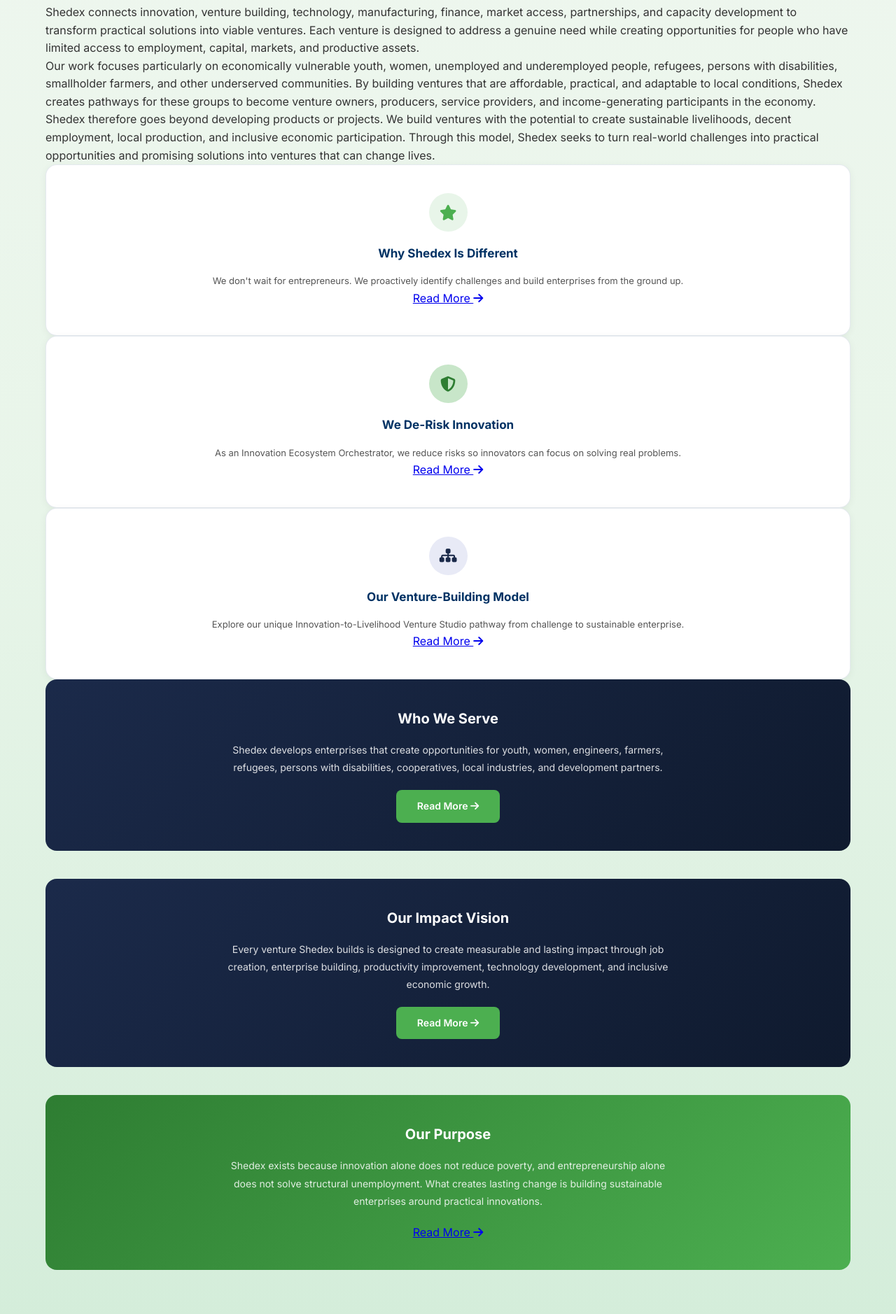
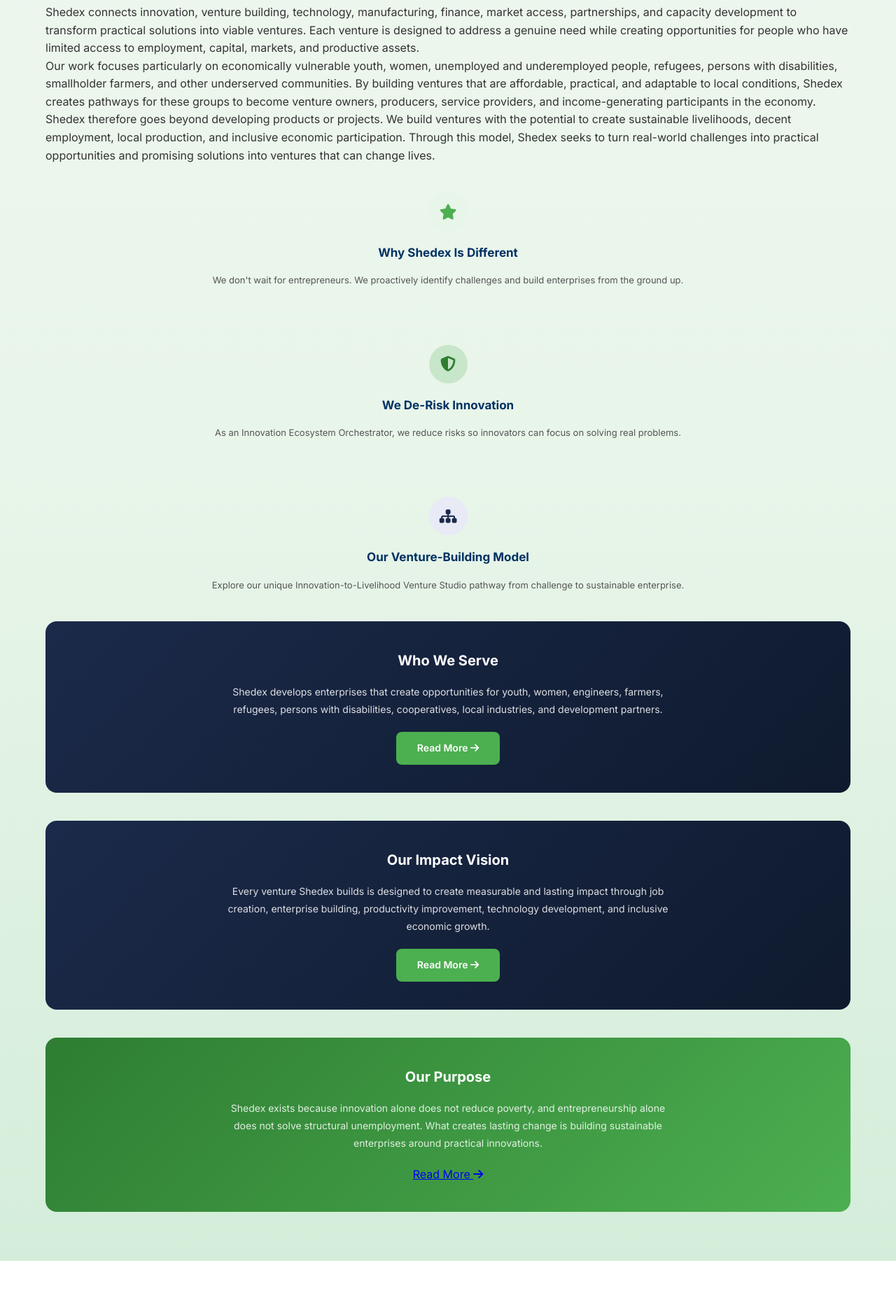
Before and after one commit to codewiztinsing/sigma, a Django app: page / in a window 1280 px wide. Shown: the part 1164-3042 px from the top of the page at 70% size. Run offline with Django 5.2, Linux system fonts and the light colour scheme.

Commit message:
commit 2

```diff
--- a/static/css/styles.css
+++ b/static/css/styles.css
@@ -554,14 +554,15 @@ textarea:focus-visible, select:focus-visible, label:focus-visible {
 .about-card {
   padding: 40px 30px;
   border-radius: 16px;
-  background: var(--white);
-  border: 1px solid rgba(0,50,100,0.1);
   transition: all 0.3s;
-  box-shadow: 0 2px 12px rgba(0,0,0,0.05);
   text-align: center;
 }
+.about-card-link {
+  display: block;
+  text-decoration: none;
+  cursor: pointer;
+}
 .about-card:hover {
-  box-shadow: 0 12px 40px rgba(0,0,0,0.08);
   transform: translateY(-5px);
 }
 .about-card-icon {
--- a/templates/about.html
+++ b/templates/about.html
@@ -202,11 +202,11 @@
 <section class="detail-section section-white">
   <div class="container-narrow">
     <div class="quote-block animate-on-scroll">
-      <p class="quote-text">Rather than asking, <span class="highlight">"How do we build more startups?"</span><br>Shedex asks, <span class="highlight">"How do we build the ecosystems that enable innovators to solve livelihood challenges, transform their ideas into sustainable enterprises, and create decent jobs that improve people's lives?"</span></p>
-      <p class="quote-answer">This philosophy defines Shedex's Innovation-to-Livelihood Ecosystem Model.</p>
+      <p class="quote-text">Rather than asking, <span class="highlight">"How do we help more people start businesses?"</span><br>Shedex asks, <span class="highlight">"How do we identify real livelihood challenges, build practical and affordable ventures that address them, test those ventures in the real world, and place them in the hands of economically vulnerable people who can own, operate, and grow them?"</span></p>
+      <p class="quote-answer">This philosophy defines Shedex's Innovation-to-Livelihood Venture Model.</p>
     </div>
     <div class="prose animate-on-scroll" style="text-align: center; margin-top: 30px;">
-      <p><strong>Innovation is the catalyst—not the destination.</strong><br><span style="color: var(--sigma-green); font-weight: 700; font-size: 18px;">Our ultimate goal is to build ecosystems that transform ideas into sustainable enterprises, create decent jobs, improve quality of life, and drive inclusive economic development.</span></p>
+      <p><strong>Innovation is the catalyst—not the destination.</strong><br><span style="color: var(--sigma-green); font-weight: 700; font-size: 18px;">Our ultimate goal is poverty reduction through practical venture creation that generates sustainable livelihoods, employment, and inclusive economic opportunities for economically vulnerable communities.</span></p>
     </div>
   </div>
 </section>
--- a/templates/index.html
+++ b/templates/index.html
@@ -80,24 +80,21 @@
     </div>
 
     <div class="about-grid">
-      <div class="about-card animate-on-scroll animate-delay-1">
+      <a href="{% url 'about' %}#why-sigma" class="about-card about-card-link animate-on-scroll animate-delay-1">
         <div class="about-card-icon green"><i class="fas fa-star" aria-hidden="true"></i></div>
         <h4>Why Shedex Is Different</h4>
         <p>We don't wait for entrepreneurs. We proactively identify challenges and build enterprises from the ground up.</p>
-        <a href="{% url 'about' %}#why-sigma" class="btn-card green">Read More <i class="fas fa-arrow-right" aria-hidden="true"></i></a>
-      </div>
-      <div class="about-card animate-on-scroll animate-delay-3">
+      </a>
+      <a href="{% url 'about' %}#de-risk" class="about-card about-card-link animate-on-scroll animate-delay-3">
         <div class="about-card-icon dark-green"><i class="fas fa-shield-halved" aria-hidden="true"></i></div>
         <h4>We De-Risk Innovation</h4>
         <p>As an Innovation Ecosystem Orchestrator, we reduce risks so innovators can focus on solving real problems.</p>
-        <a href="{% url 'about' %}#de-risk" class="btn-card dark-green">Read More <i class="fas fa-arrow-right" aria-hidden="true"></i></a>
-      </div>
-      <div class="about-card animate-on-scroll animate-delay-4">
+      </a>
+      <a href="{% url 'about' %}#venture-model" class="about-card about-card-link animate-on-scroll animate-delay-4">
         <div class="about-card-icon navy"><i class="fas fa-sitemap" aria-hidden="true"></i></div>
         <h4>Our Venture-Building Model</h4>
         <p>Explore our unique Innovation-to-Livelihood Venture Studio pathway from challenge to sustainable enterprise.</p>
-        <a href="{% url 'about' %}#venture-model" class="btn-card navy">Read More <i class="fas fa-arrow-right" aria-hidden="true"></i></a>
-      </div>
+      </a>
     </div>
 
     <div class="about-fullwidth animate-on-scroll">
```
